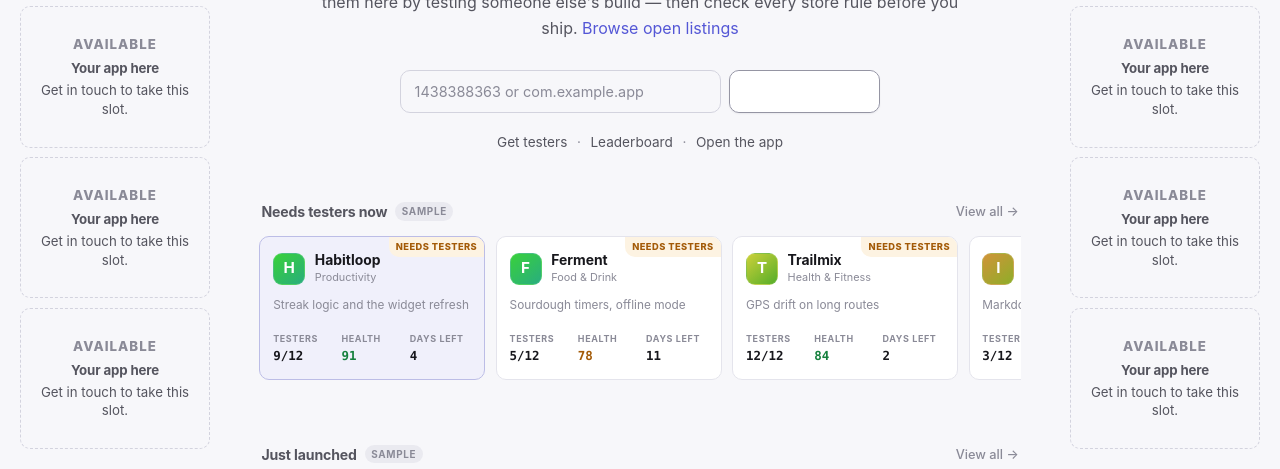
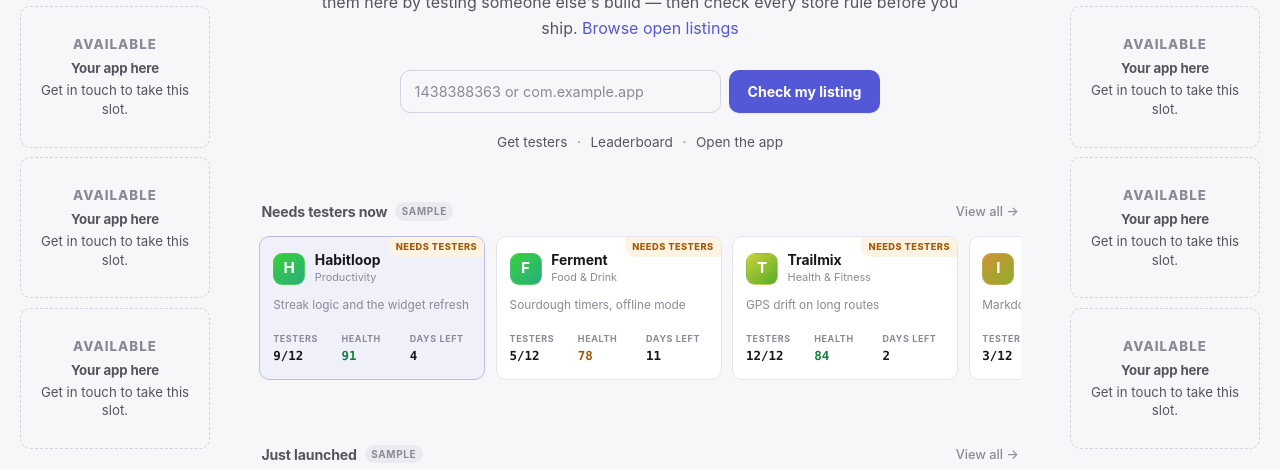
Before and after one commit to pP4010/appmates, a plain HTML site: page web/index.html in a window 1280 px wide. In both pictures the pointer is over the button "Check my listing". Shown: the part 331-800 px from the top of the page. Drawn offline with Linux system fonts and the light colour scheme; no server answers.

Commit message:
LandingPage - Creating my SaaS Landing Page 9

```diff
--- a/web/landing.css
+++ b/web/landing.css
@@ -225,9 +225,25 @@
   box-shadow: var(--shadow-sm);
   white-space: nowrap;
   cursor: pointer;
-  transition: filter .12s, transform .06s;
+  /* Matches `button.primary` in styles.css: a gradient can't cross-fade into
+     the flat hover colour below, so `background` is left out of the
+     transition — easing that swap is what causes the flicker, dropping it
+     makes the swap instant instead of attempted-and-broken. */
+  transition: border-color .12s, transform .06s;
 }
-.landing-cta:hover { text-decoration: none; filter: brightness(1.08); }
+/* The hero search's CTA is a real `<button>` (needed for form submit), so
+   it also matches styles.css's generic `button:hover:not(:disabled)` —
+   which, thanks to the extra element selector, outranks a plain
+   `.landing-cta:hover` on specificity and wins regardless of stylesheet
+   order, repainting it grey instead of the accent colour below. Repeating
+   the selector as `button.landing-cta:hover` matches that specificity so
+   this rule's later position in the cascade decides it instead. */
+.landing-cta:hover,
+button.landing-cta:hover {
+  text-decoration: none;
+  background: var(--accent);
+  border-color: transparent;
+}
 .landing-cta:active { transform: translateY(1px); }
 .landing-cta.lg { font-size: .95rem; padding: .72rem 1.5rem; }
 
```
